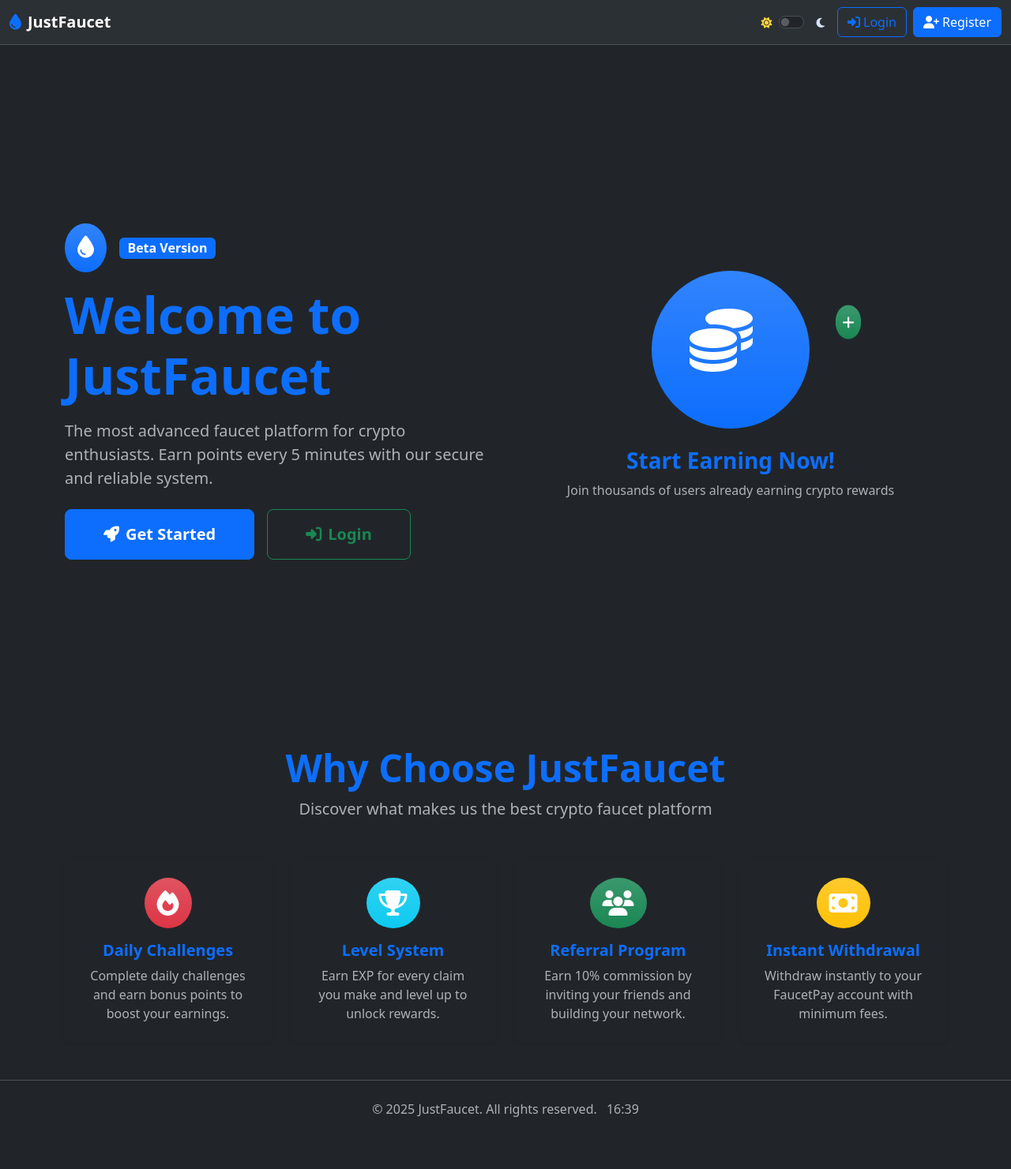
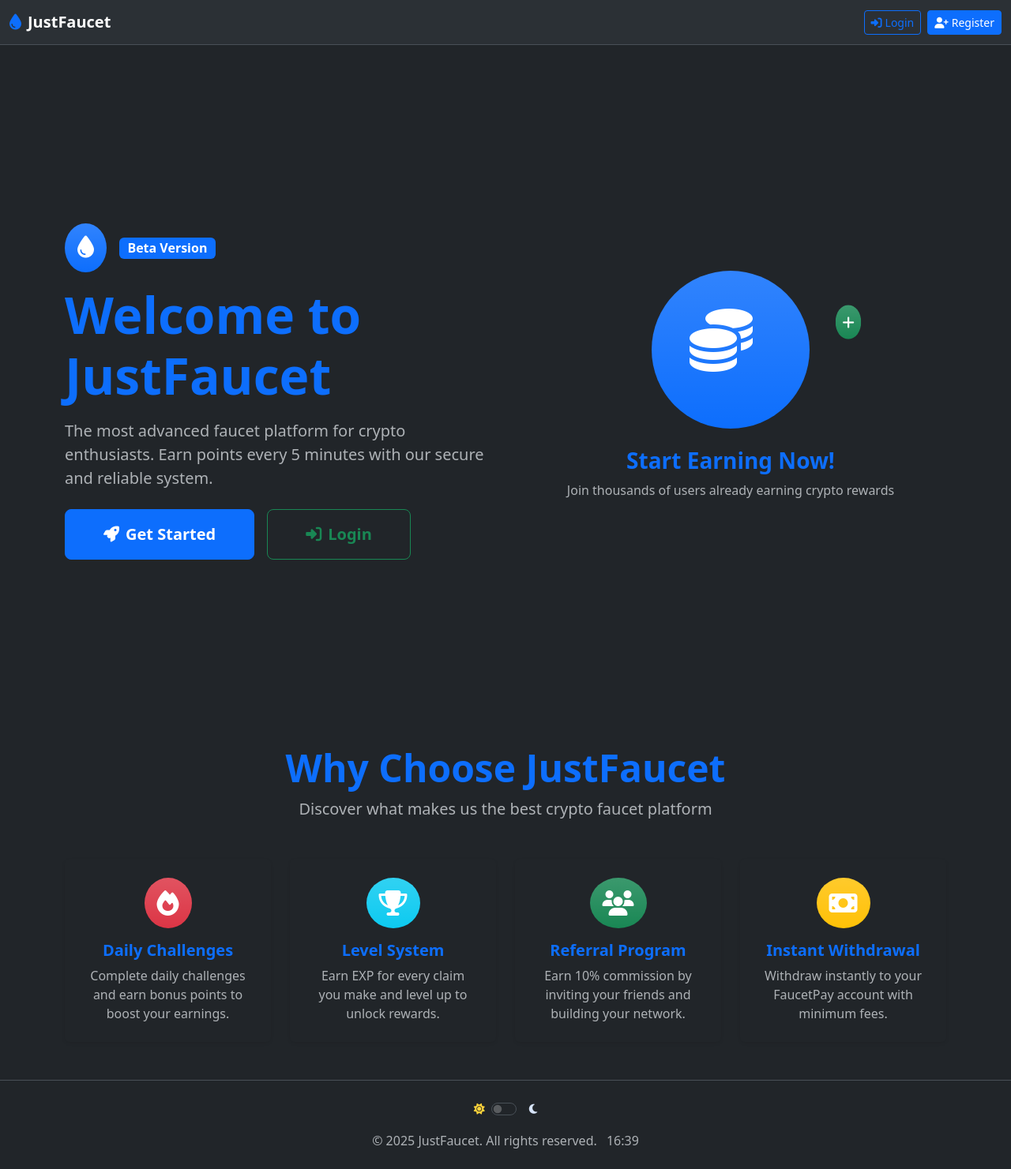
Before and after one commit to helouism/justfaucet, a CodeIgniter 4 app: the page made by app/Views/homepage.php in a window 1280 px wide. Shown: the whole page at 79% size. Before the commit the page ends 1415 px from the top, so only its background shows below. Run offline with PHP 8.4 and a stand-in for CodeIgniter, Linux system fonts and the light colour scheme; the template is opened without the code that fills it, so the values that code supplies are empty; some libraries are stand-ins or nearby versions.

Commit message:
refactor: move dark mode toggle from navbar to footer for better layout

```diff
--- a/app/Views/layout/footer.php
+++ b/app/Views/layout/footer.php
@@ -1,5 +1,13 @@
-<footer class="py-4 mx-auto mb-0 border-top text-center ">
+<footer class="py-4 mx-auto mb-0 border-top text-center">
     <div class="container-fluid">
+        <div class="d-flex flex-column align-items-center gap-3">
+            <div class="d-flex align-items-center justify-content-center">
+                <i class="fa-solid fa-sun fa-sm me-2" style="color: #FFD43B;"></i>
+                <div class="form-check form-switch mb-0">
+                    <input class="form-check-input" type="checkbox" id="darkModeSwitch">
+                </div>
+                <i class="fa-solid fa-moon fa-sm ms-2" style="color: #d7e4f9;"></i>
+            </div>
 
             <p class="text-body-secondary mb-0">
                 &copy; <?= date("Y") ?> JustFaucet. All rights reserved.
--- a/app/Views/layout/navbar.php
+++ b/app/Views/layout/navbar.php
@@ -12,13 +12,7 @@
         </a>
 
         <div class="ms-auto d-flex align-items-center">
-            <div class="col-auto me-3 d-flex align-items-center">
-                <i class="fa-solid fa-sun fa-sm me-2" style="color: #FFD43B;"></i>
-                <div class="form-check form-switch mb-0">
-                    <input class="form-check-input" type="checkbox" id="darkModeSwitch">
-                </div>
-                <i class="fa-solid fa-moon fa-sm ms-2" style="color: #d7e4f9;"></i>
-            </div>
+
             <?php if (auth()->loggedIn()): ?>
                 <div class="dropdown">
                     <button class="btn btn-primary dropdown-toggle d-flex align-items-center gap-2" type="button"
@@ -67,11 +61,11 @@
             <?php else: ?>
                 <a href="<?= base_url(
                     "login"
-                ) ?>" class="btn btn-outline-primary me-2">
+                ) ?>" class="btn btn-sm btn-outline-primary me-2">
                     <i class="fas fa-sign-in-alt me-1"></i>Login
                 </a>
                 <a href="<?= base_url("register") .
-                    (isset($referred_by) ? "?ref={$referred_by}" : "") ?>" class="btn btn-primary">
+                    (isset($referred_by) ? "?ref={$referred_by}" : "") ?>" class="btn btn-sm btn-primary">
                     <i class="fas fa-user-plus me-1"></i>Register
                 </a>
             <?php endif; ?>
```
Lines whose indentation alone changed are shown as unchanged.
